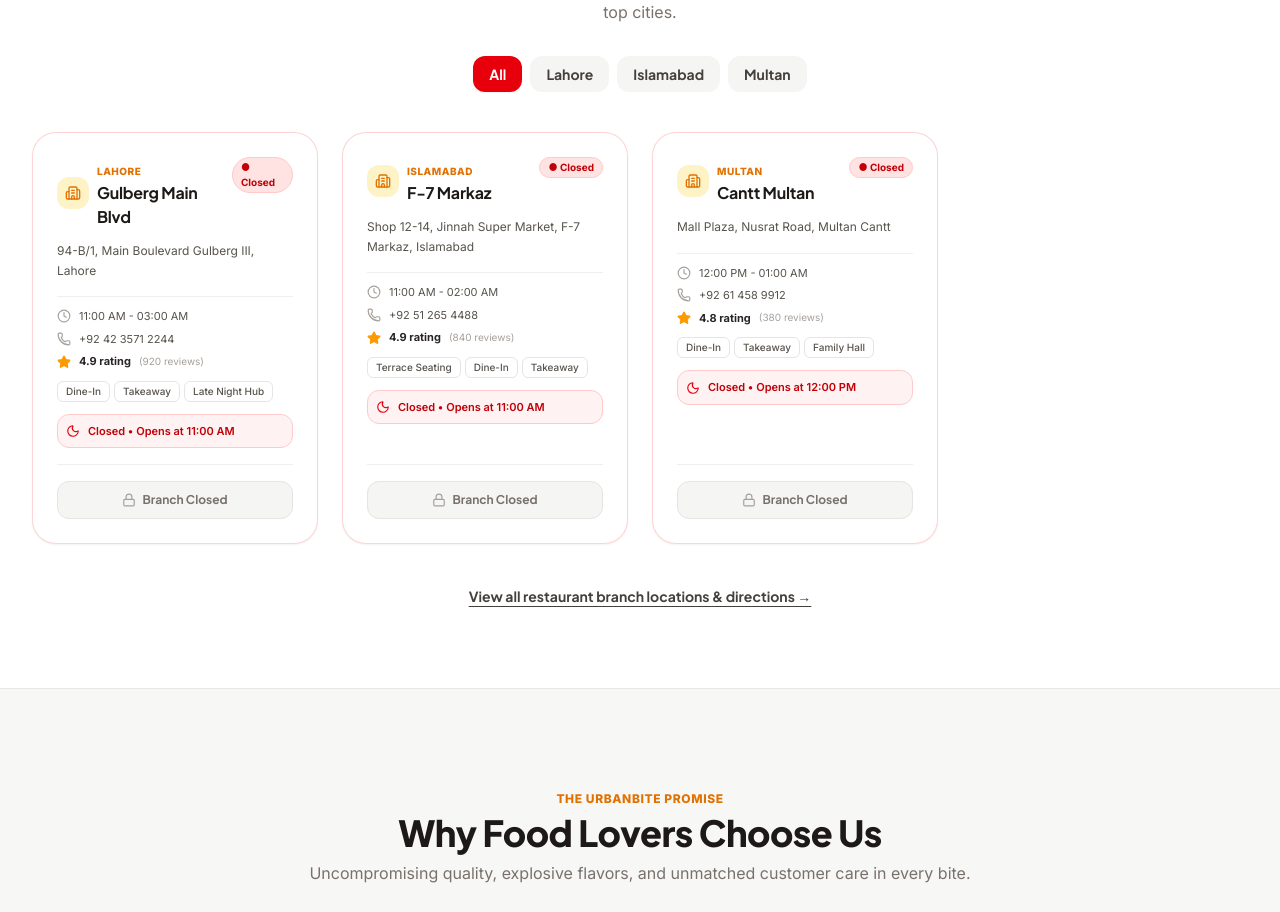
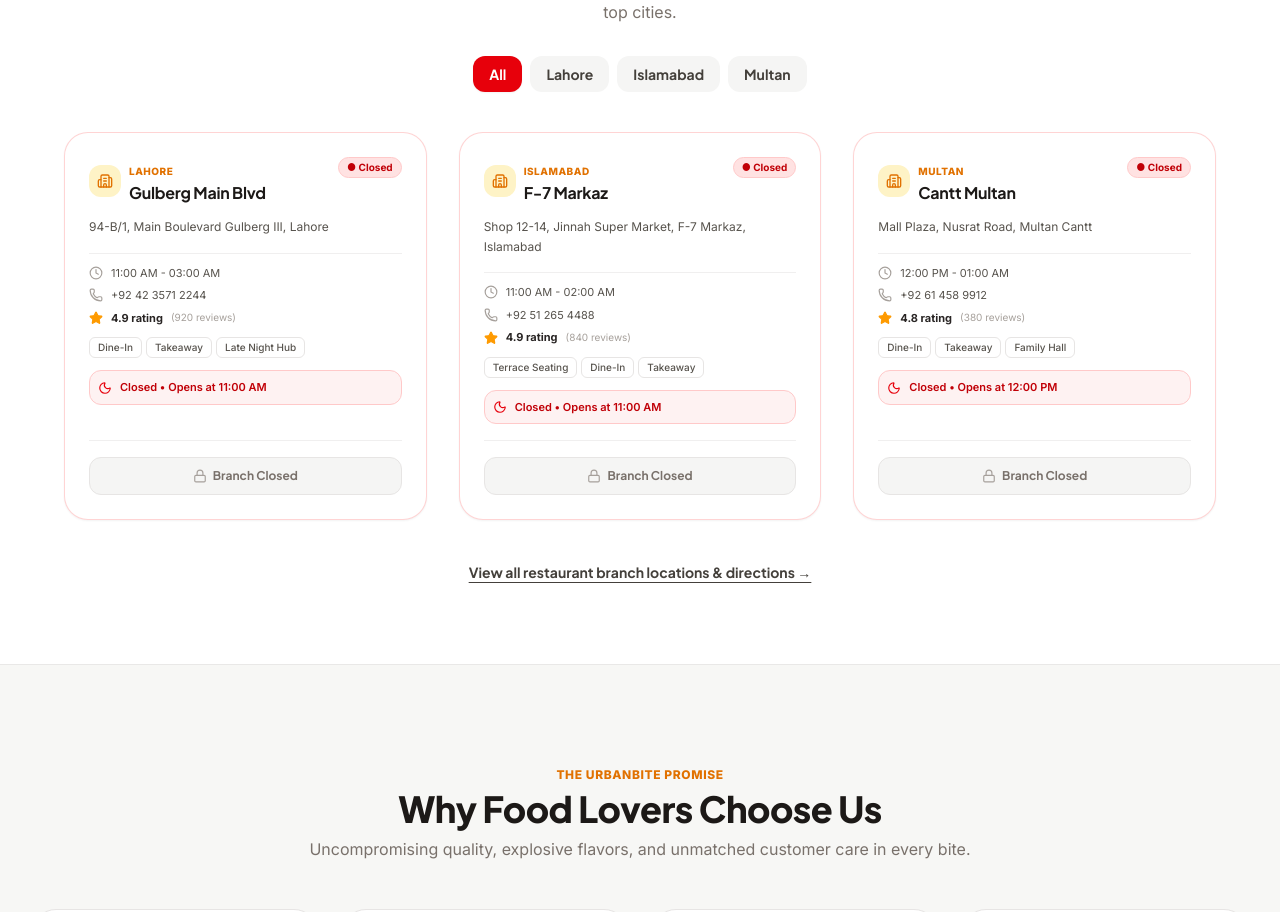
Before and after one commit to Ali1414-developer/UrbanBite_website, a React (Vite) app: page / in a window 1280 px wide. Shown: the part 3182-4094 px from the top of the page. Built offline with nearby package versions, Linux system fonts and the light colour scheme; no server answers.

Commit message:
style(home): adjust branch cards to 3 equally spaced columns in single row

```diff
--- a/src/components/common/LocationModal.jsx
+++ b/src/components/common/LocationModal.jsx
@@ -75,7 +75,7 @@
             <label className="text-xs font-bold uppercase tracking-wider text-stone-400 mb-2 block">
               1. Choose City
             </label>
-            <div className="grid grid-cols-2 sm:grid-cols-4 gap-2">
+            <div className="grid grid-cols-3 gap-2">
               {displayCities.map((city) => {
                 const isSelected = selectedCity.toLowerCase() === city.toLowerCase();
                 return (
--- a/src/components/home/LocationFinderSection.jsx
+++ b/src/components/home/LocationFinderSection.jsx
@@ -74,19 +74,19 @@
           ))}
         </div>
 
-        {/* Branches Grid */}
-        <div className="grid grid-cols-1 md:grid-cols-2 lg:grid-cols-4 gap-6">
+        {/* Branches Grid — 3 Equal Balanced Columns in One Row */}
+        <div className="grid grid-cols-1 md:grid-cols-3 gap-6 lg:gap-8 max-w-6xl mx-auto items-stretch">
           {filteredBranches.map((branch, index) => {
             const { isOpen, openTime } = getBranchStatusInfo(branch);
 
             return (
               <motion.div
-                key={branch.id}
+                key={branch.id || branch.slug || index}
                 initial={{ opacity: 0, y: 15 }}
                 whileInView={{ opacity: 1, y: 0 }}
                 viewport={{ once: true }}
                 transition={{ duration: 0.3, delay: index * 0.08 }}
-                className={`bg-white rounded-3xl p-6 border shadow-xs transition-all duration-300 flex flex-col justify-between ${
+                className={`bg-white rounded-3xl p-6 border shadow-xs hover:shadow-md transition-all duration-300 flex flex-col justify-between h-full ${
                   isOpen
                     ? 'border-stone-200 hover:border-red-400/90 hover:shadow-[0_16px_36px_rgba(239,68,68,0.26)]'
                     : 'border-red-200/80 bg-stone-50/50'
@@ -142,7 +142,7 @@
 
                   {/* Facilities Pills */}
                   <div className="flex flex-wrap gap-1 mt-3">
-                    {branch.facilities.slice(0, 3).map((f, i) => (
+                    {(branch.facilities || ['Dine-In', 'Takeaway', 'Express Delivery']).slice(0, 3).map((f, i) => (
                       <span
                         key={i}
                         className="px-2 py-0.5 rounded-md bg-white border border-stone-200 text-[10px] font-medium text-stone-600"
```
